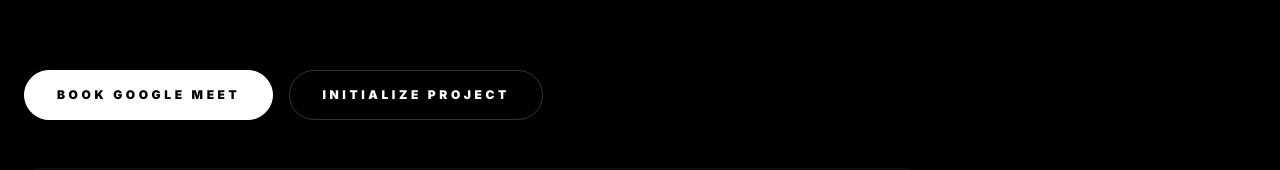
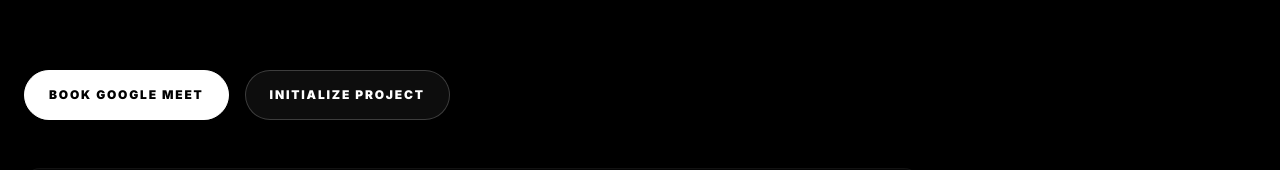
Before and after one commit to MhasnainGIT/WebHaze, a React (Vite) app in the folder client/: page /contact in a window 1280 px wide. Shown: the part 418-588 px from the top of the page. Built offline with nearby package versions, Linux system fonts and the light colour scheme; no server answers; a web font is replaced by a local one.

Commit message:
meet section improved

```diff
--- a/client/src/pages/Contact.jsx
+++ b/client/src/pages/Contact.jsx
@@ -125,14 +125,14 @@ const Contact = () => {
         </div>
 
         <ScrollReveal delay={0.2}>
-          <div className="flex gap-4 mb-12">
+          <div className="flex flex-col md:flex-row gap-3 md:gap-4 mb-12">
             <button
               type="button"
               onClick={() => setActiveTab('meet')}
-              className={`px-8 py-4 rounded-full font-black tracking-[0.3em] uppercase text-xs border transition-all duration-500 ${
+              className={`w-full md:w-auto px-6 py-4 rounded-full font-black tracking-[0.15em] uppercase text-xs border transition-all duration-500 ${
                 activeTab === 'meet'
                   ? 'bg-white text-black border-white'
-                  : 'bg-transparent text-white border-white/20 hover:border-white/50'
+                  : 'bg-white/5 text-white border-white/20 hover:border-white/50'
               }`}
             >
               Book Google Meet
@@ -140,10 +140,10 @@ const Contact = () => {
             <button
               type="button"
               onClick={() => setActiveTab('project')}
-              className={`px-8 py-4 rounded-full font-black tracking-[0.3em] uppercase text-xs border transition-all duration-500 ${
+              className={`w-full md:w-auto px-6 py-4 rounded-full font-black tracking-[0.15em] uppercase text-xs border transition-all duration-500 ${
                 activeTab === 'project'
                   ? 'bg-white text-black border-white'
-                  : 'bg-transparent text-white border-white/20 hover:border-white/50'
+                  : 'bg-white/5 text-white border-white/20 hover:border-white/50'
               }`}
             >
               Initialize Project
```
